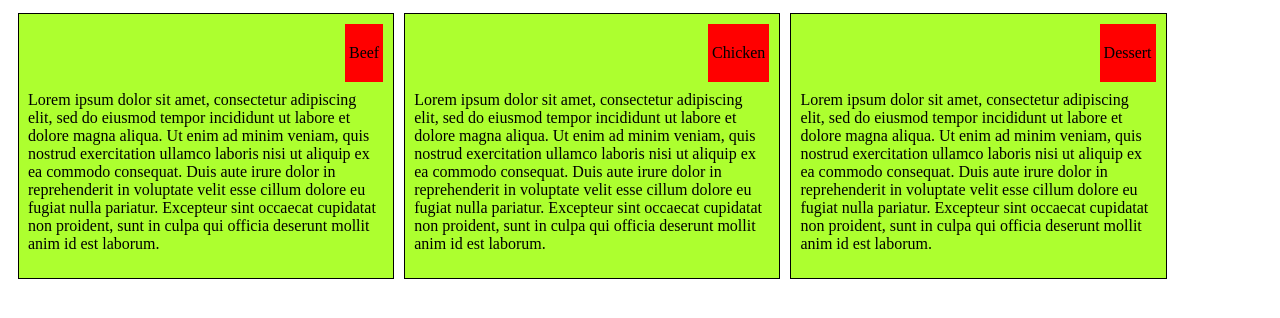
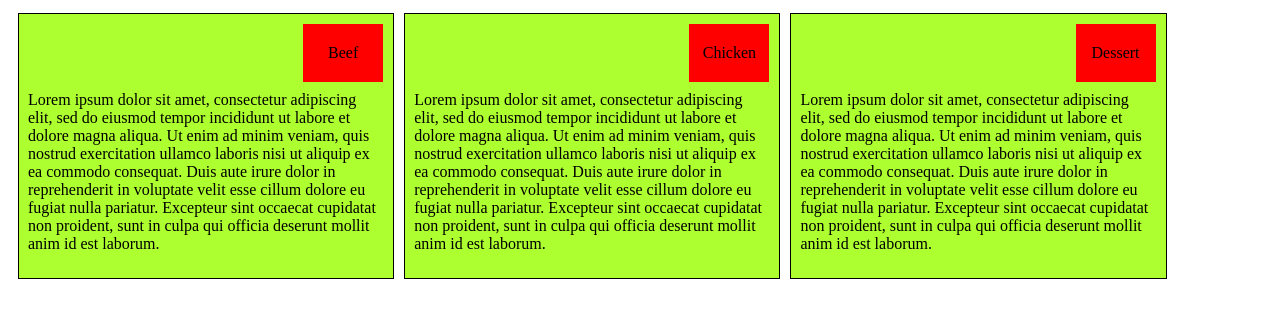
Before and after one commit to bylowerik/Coursera, a plain HTML site: page subm2/index.html in a window 1280 px wide. Drawn offline with Linux system fonts and the light colour scheme.

Commit message:
fixed title  box size

```diff
--- a/subm2/css/styles.css
+++ b/subm2/css/styles.css
@@ -69,7 +69,9 @@ h2 {
 
 .rightcontainer {
     float: right;
+    width: 5em;
     background-color: red;
+    text-align: center;
 }
 #p_text {
     clear: both;
```
